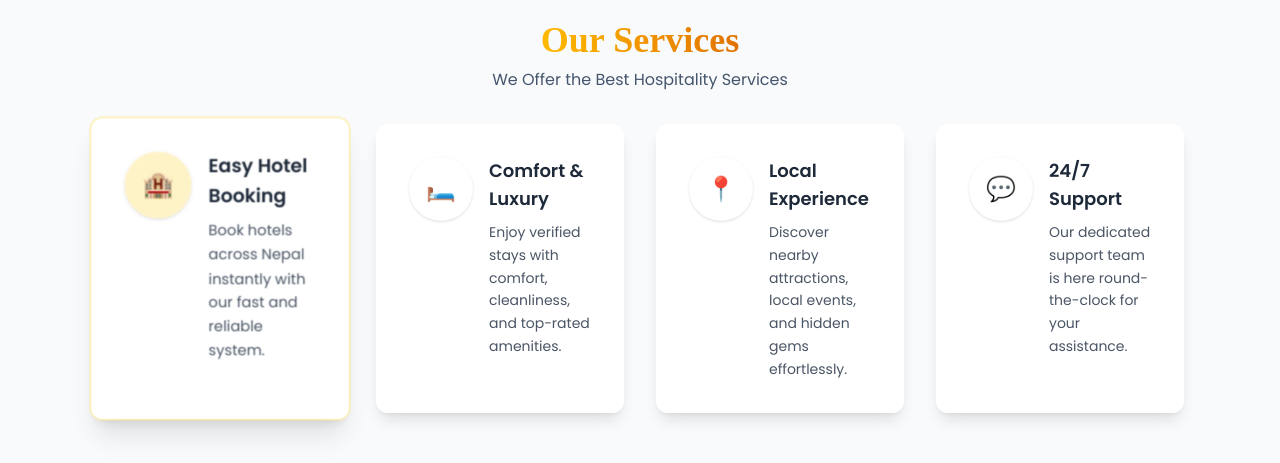
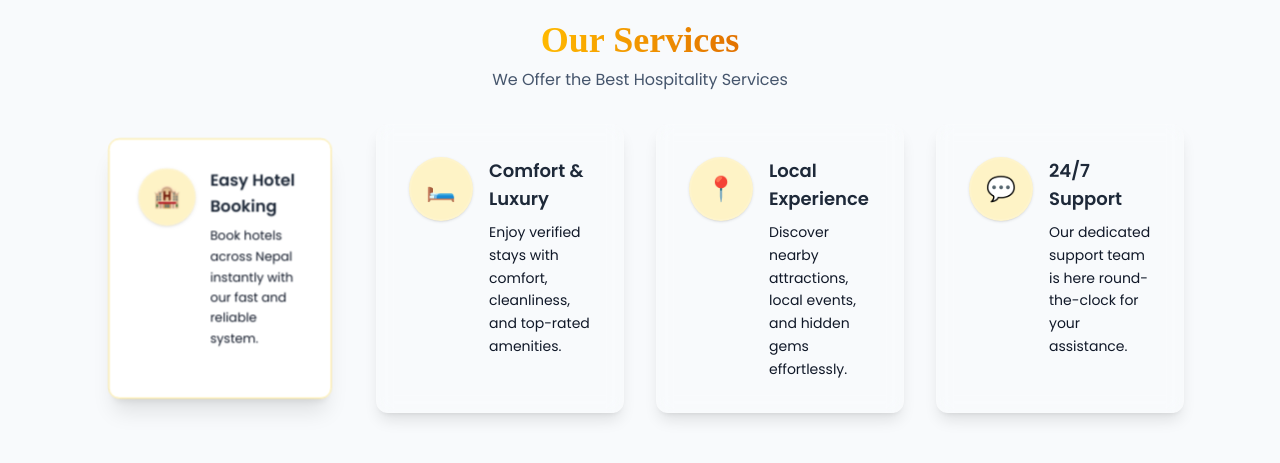
Before and after one commit to kojing777/yatriGhar-v2.0, a React (Vite) app in the folder Frontend/: page / in a window 1280 px wide. Shown: the part 860-1323 px from the top of the page. Built offline with nearby package versions, Linux system fonts and the light colour scheme; no server answers; a web font is replaced by a local one.

Commit message:
feat: Enhance FeaturedDestination, HotelCart, ServicesSection, and BlogSection components with improved styling and functionality

```diff
--- a/Frontend/src/components/FeaturedDestination.jsx
+++ b/Frontend/src/components/FeaturedDestination.jsx
@@ -1,6 +1,7 @@
 import React from "react";
 import HotelCart from "./HotelCart";
 import Title from "./Title";
+import { FaArrowRight } from "react-icons/fa";
 import { useAppContext } from "../context/AppContext";
 
 const FeaturedDestination = () => {
@@ -26,9 +27,10 @@ const FeaturedDestination = () => {
             navigate("/rooms");
             scrollTo(0, 0);
           }}
-          className="my-16 px-6 py-3 bg-gradient-to-r from-amber-500 to-amber-600 hover:from-amber-600 hover:to-amber-700 text-white font-medium rounded-lg shadow-md hover:shadow-lg transition-all duration-300"
+          className="my-16 inline-flex items-center gap-3 bg-gradient-to-r from-amber-500 to-amber-600 hover:from-amber-600 hover:to-amber-700 text-white px-8 py-4 rounded-2xl font-semibold shadow-lg transition-all duration-300 transform hover:scale-105 hover:shadow-xl"
         >
           View All Destinations
+          <FaArrowRight className="transform group-hover:translate-x-1 transition-transform duration-300" />
         </button>
       </div>
     </div>
--- a/Frontend/src/components/HotelCart.jsx
+++ b/Frontend/src/components/HotelCart.jsx
@@ -41,17 +41,25 @@ const HotelCart = ({ room, index }) => {
     >
       {/* Image: fixed aspect ratio so all cards match height */}
       {imageUrl ? (
+        <div className="relative overflow-hidden group">
           <img
             src={imageUrl}
             alt={`${room.hotel?.name || "hotel"} image`}
-          className="w-full h-44 sm:h-48 md:h-56 lg:h-64 object-cover"
+            className="w-full h-44 sm:h-48 md:h-56 lg:h-64 object-cover transform transition-transform duration-700 group-hover:scale-105"
           />
+
+          <div className="absolute inset-0 bg-gradient-to-t from-black/45 to-transparent opacity-0 group-hover:opacity-100 transition-opacity duration-300" />
+        </div>
       ) : (
+        <div className="relative overflow-hidden group">
           <img
             src={assets.uploadArea}
             alt="placeholder"
-          className="w-full h-44 sm:h-48 md:h-56 lg:h-64 object-cover"
+            className="w-full h-44 sm:h-48 md:h-56 lg:h-64 object-cover transform transition-transform duration-700 group-hover:scale-105"
           />
+
+          <div className="absolute inset-0 bg-gradient-to-t from-black/45 to-transparent opacity-0 group-hover:opacity-100 transition-opacity duration-300" />
+        </div>
       )}
 
       {index % 2 === 0 && (
--- a/Frontend/src/components/ServicesSection.jsx
+++ b/Frontend/src/components/ServicesSection.jsx
@@ -36,10 +36,10 @@ export default function ServicesSection() {
           {services.map((service, index) => (
             <div
               key={index}
-              className={`rounded-xl p-6 md:p-8 transition-all duration-300 transform ${
+              className={`rounded-xl p-6 md:p-8 transition-all duration-200 transform ${
                 service.highlight
-                  ? "bg-white/90 backdrop-blur-sm border border-amber-200 shadow-xl scale-105"
-                  : "bg-white/90 backdrop-blur-sm border border-white/20 hover:shadow-xl hover:-translate-y-3 shadow-lg"
+                  ? "bg-white/90 backdrop-blur-sm border border-amber-200 shadow-xl scale-90"
+                  : "bg-white/150 backdrop-blur-sm border border-white/20 hover:shadow-xl hover:-translate-y-3 shadow-lg"
               }`}
             >
               <div className="flex items-start gap-4">
@@ -47,7 +47,7 @@ export default function ServicesSection() {
                   className={`flex-shrink-0 w-14 h-14 md:w-16 md:h-16 rounded-full flex items-center justify-center text-2xl ${
                     service.highlight
                       ? "bg-amber-100 text-amber-600"
-                      : "bg-white text-amber-600"
+                      : "bg-amber-100 text-amber-600"
                   } shadow-sm border-2 border-white/10`}
                 >
                   {service.icon}
@@ -57,7 +57,7 @@ export default function ServicesSection() {
                   <h3 className="text-base md:text-lg font-semibold text-gray-800">
                     {service.title}
                   </h3>
-                  <p className="text-gray-600 mt-2 text-sm md:text-sm leading-relaxed max-w-xs">
+                  <p className="text-gray-900 mt-2 text-sm md:text-sm leading-relaxed max-w-xs">
                     {service.desc}
                   </p>
                 </div>
--- a/Frontend/src/pages/BlogSection.jsx
+++ b/Frontend/src/pages/BlogSection.jsx
@@ -80,7 +80,7 @@ const BlogSection = () => {
         <div className="max-w-7xl mx-auto px-4 sm:px-6 lg:px-8">
           {/* Header Section */}
           <div className="text-center mb-16">
-            <Title title="YatriGhar Travel Blog"
+            <Title title="Travel Blog"
             subTitle="Discover inspiring travel stories, expert guides, and insider tips to make your Indian journey unforgettable." />
           </div>
 
```
Lines whose indentation alone changed are shown as unchanged.
